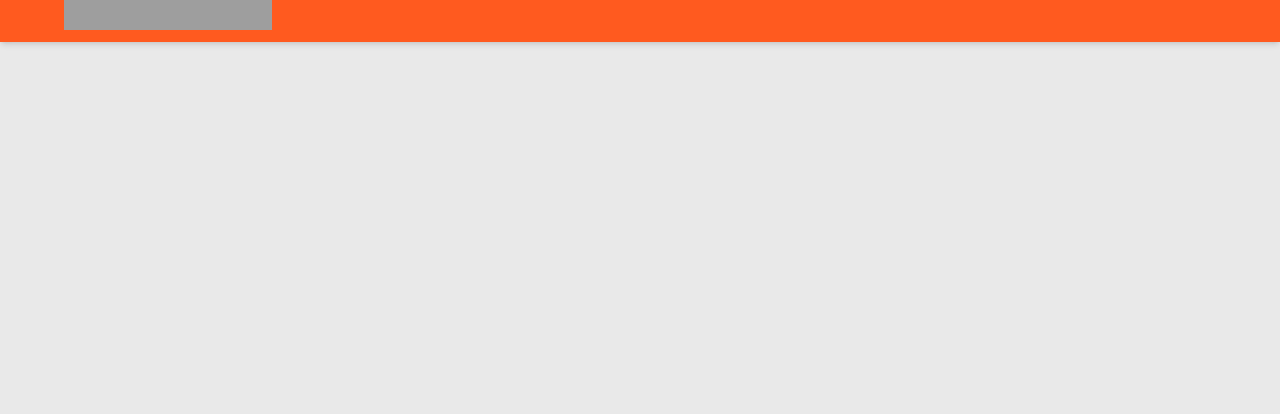
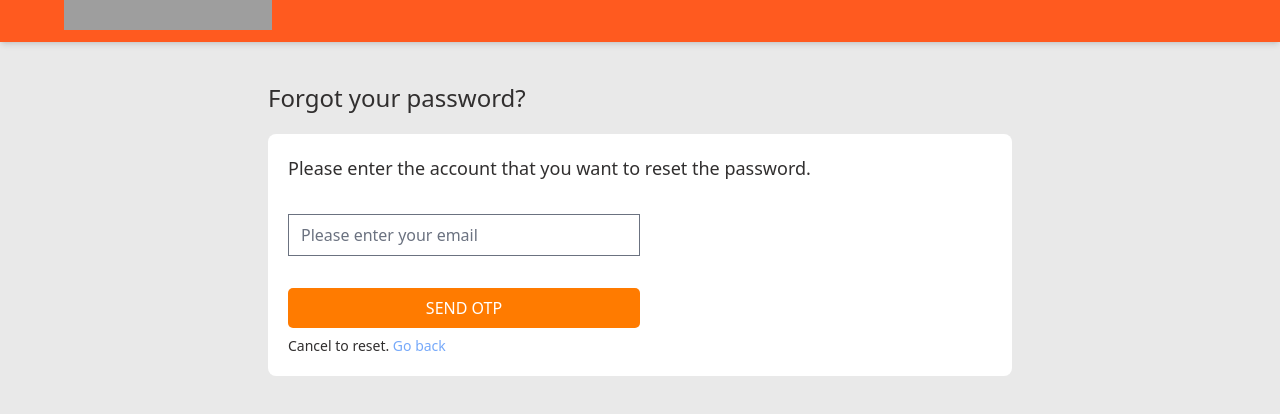
Before and after one commit to ashishsigdel/E-commerce-app-PrimeBazaar-, a React (Vite) app in the folder client/: page /reset-password in a window 1280 px wide. Shown: the part 154-568 px from the top of the page. Built offline with nearby package versions, Linux system fonts and the light colour scheme; grey boxes are pictures that could not be loaded.

Commit message:
Add password reset

```diff
--- a/client/src/App.jsx
+++ b/client/src/App.jsx
@@ -3,6 +3,7 @@ import Signin from "./pages/Signin";
 import Home from "./pages/Home";
 import Header from "./components/Header";
 import Signup from "./pages/Signup";
+import ResetPassword from "./pages/ResetPassword";
 
 export default function App() {
   return (
@@ -12,6 +13,7 @@ export default function App() {
         <Route path="/" element={<Home />} />
         <Route path="/sign-in" element={<Signin />} />
         <Route path="/sign-up" element={<Signup />} />
+        <Route path="/reset-password" element={<ResetPassword />} />
       </Routes>
     </BrowserRouter>
   );
--- /dev/null
+++ b/client/src/pages/ResetPassword.jsx
@@ -0,0 +1,180 @@
+import { Link, Navigate, useNavigate } from "react-router-dom";
+import { useState } from "react";
+
+export default function ResetPassword() {
+  const [formData, setFormData] = useState({});
+  console.log(formData);
+  const [error, setError] = useState(null);
+  const [success, setSuccess] = useState(null);
+  const [changed, setChanged] = useState(false);
+  const navigate = useNavigate();
+  const handleChange = (e) => {
+    setFormData({
+      ...formData,
+      [e.target.id]: e.target.value,
+    });
+  };
+
+  const handleSubmitEmail = async (e) => {
+    e.preventDefault();
+    setError(null);
+    setSuccess(null);
+    try {
+      const res = await fetch("api/user/forgot-password-token", {
+        method: "POST",
+        headers: {
+          "Content-Type": "application/json",
+        },
+        body: JSON.stringify(formData),
+      });
+      const data = await res.json();
+      if (res.ok) {
+        setSuccess(
+          "OTP sent, Kindly check your inbox and input the code here."
+        );
+      } else {
+        setError(data.message);
+        return;
+      }
+    } catch (error) {
+      setError(error.message);
+      console.log(error);
+    }
+  };
+  const handleSubmitPassword = async (e) => {
+    e.preventDefault();
+    setError(null);
+    setSuccess(true);
+    try {
+      if (formData.password === formData.repassword) {
+        const res = await fetch(`/api/user/reset-password/${formData.otp}`, {
+          method: "POST",
+          headers: {
+            "Content-Type": "application/json",
+          },
+          body: JSON.stringify(formData),
+        });
+        console.log(res);
+        const data = await res.json();
+        if (res.ok) {
+          navigate("/sign-in");
+          setSuccess(false);
+        } else {
+          setError(data.message);
+          setSuccess(true);
+          return;
+        }
+      } else {
+        setError("Password does not match.");
+        setSuccess(true);
+      }
+    } catch (error) {
+      setError(error.message);
+      console.log(error);
+    }
+  };
+
+  return (
+    <div className="flex-col gap-2 sm:mx-auto max-w-3xl p-3  my-7">
+      <div className="flex sm:flex-row flex-col justify-between items-center">
+        <h1 className="text-2xl">Forgot your password?</h1>
+      </div>
+      <div className="bg-white rounded-lg my-5 p-5">
+        {success ? (
+          <>
+            <p className="text-lg">Fill this to reset your password.</p>
+            <form
+              className="flex flex-col sm:flex-row sm:gap-5 gap-0"
+              onSubmit={handleSubmitPassword}
+            >
+              <div className="flex flex-col w-full sm:w-[50%]">
+                <div className="flex flex-col my-5">
+                  <input
+                    type="email"
+                    id="email"
+                    hidden={success}
+                    required
+                    className="my-3"
+                    placeholder="Please enter your email"
+                    onChange={handleChange}
+                  />
+                  <input
+                    type="text"
+                    id="otp"
+                    className="my-3"
+                    placeholder="Enter OTP"
+                    onChange={handleChange}
+                  />
+                  <input
+                    type="password"
+                    id="password"
+                    className="my-3"
+                    placeholder="Enter new Password"
+                    onChange={handleChange}
+                  />
+                  <input
+                    type="password"
+                    id="repassword"
+                    className="mt-3"
+                    placeholder="Re-enter your Password"
+                    onChange={handleChange}
+                  />
+                </div>
+                <div className="flex flex-col">
+                  {error && (
+                    <p className=" text-sm text-red-500 my-2">{error}</p>
+                  )}
+                  <p className=" text-sm text-green-500 my-2">{success}</p>
+
+                  <button type="submit" className="w-full button">
+                    Reset Password
+                  </button>
+                </div>
+              </div>
+            </form>
+          </>
+        ) : (
+          <>
+            <p className="text-lg">
+              Please enter the account that you want to reset the password.
+            </p>
+            <form
+              className="flex flex-col sm:flex-row sm:gap-5 gap-0"
+              onSubmit={handleSubmitEmail}
+            >
+              <div className="flex flex-col w-full sm:w-[50%]">
+                <div className="flex flex-col my-5">
+                  <input
+                    type="email"
+                    id="email"
+                    required
+                    className="my-3"
+                    placeholder="Please enter your email"
+                    onChange={handleChange}
+                  />
+                </div>
+                <div className="flex flex-col">
+                  {error && (
+                    <p className=" text-sm text-red-500 my-2">{error}</p>
+                  )}
+                  <button type="submit" className="w-full button">
+                    Send OTP
+                  </button>
+                </div>
+              </div>
+            </form>
+          </>
+        )}
+
+        <div className="mt-2">
+          <p className="text-sm">
+            Cancel to reset.{" "}
+            <Link to={"/sign-in"} className="text-blue-400">
+              Go back
+            </Link>
+          </p>
+        </div>
+      </div>
+    </div>
+  );
+}
```
